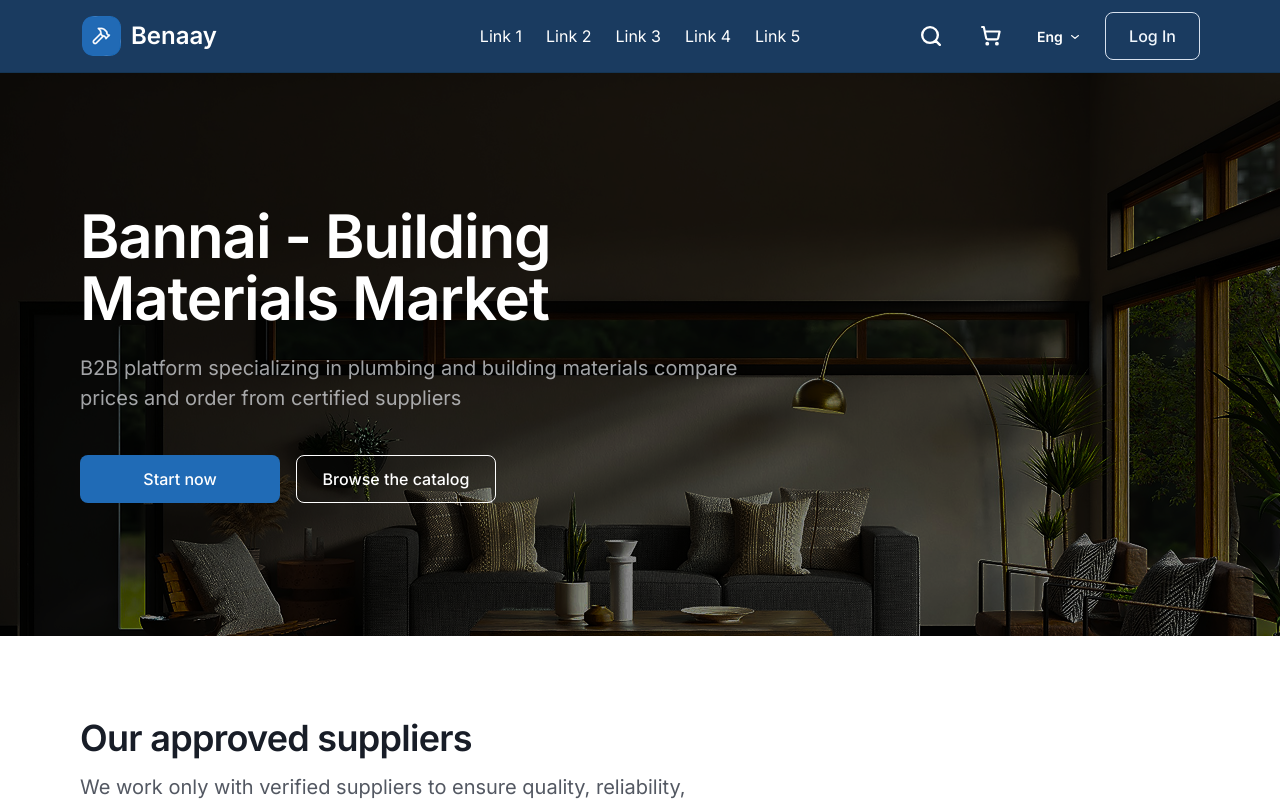
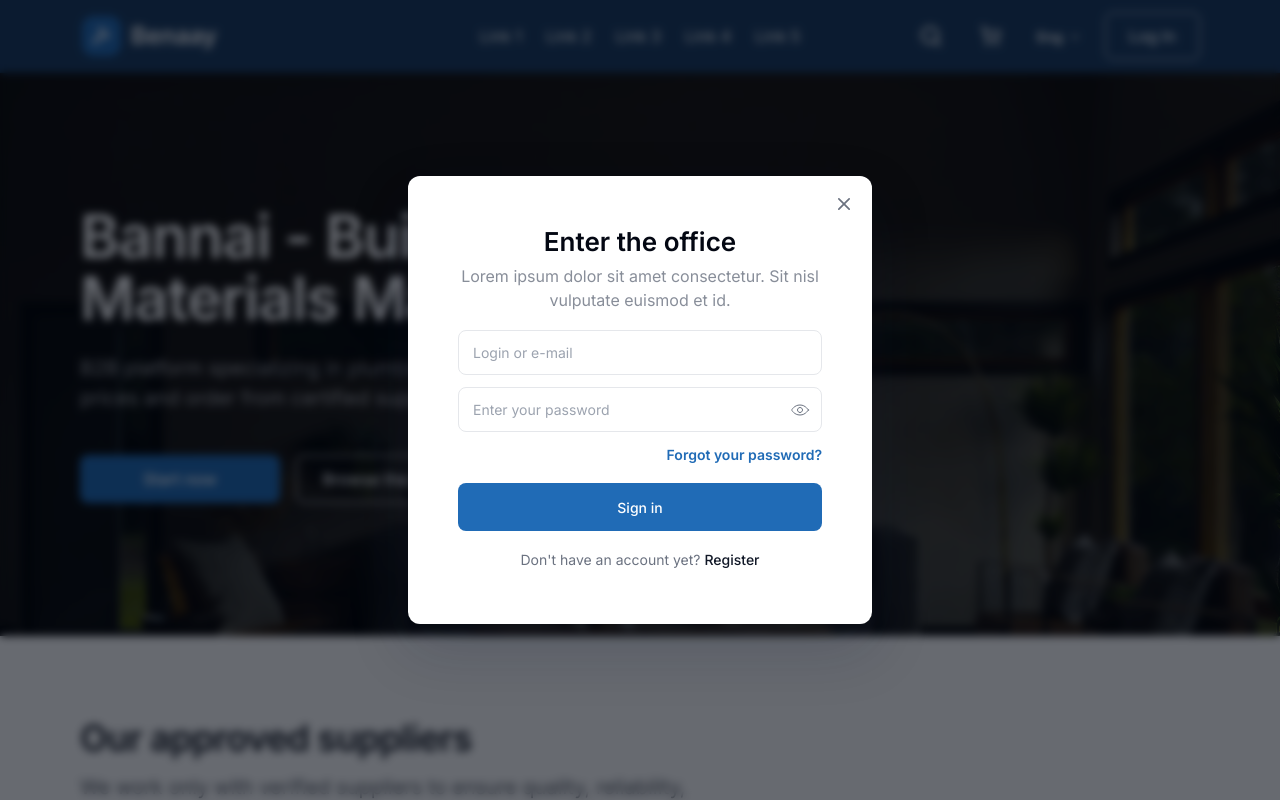
Before and after one commit to VlADOOSit/benaay-test, a React (Vite) app in the folder client/: page / in a window 1280 px wide. Both pictures are taken after a click on the button "Log In". Shown: the top 800 px of the page. Built offline with nearby package versions, Linux system fonts and the light colour scheme.

Commit message:
add login modal

```diff
--- a/client/src/components/Header/Header.jsx
+++ b/client/src/components/Header/Header.jsx
@@ -10,7 +10,7 @@ const NAV_LINKS = ['Link 1', 'Link 2', 'Link 3', 'Link 4', 'Link 5'];
 
 const LANGUAGES = ['English', 'Arabic'];
 
-function Header() {
+function Header({ onLoginClick }) {
   const [isSearchOpen, setIsSearchOpen] = useState(false);
   const [isLanguageOpen, setIsLanguageOpen] = useState(false);
   const [activeLanguage, setActiveLanguage] = useState('English');
@@ -139,7 +139,7 @@ function Header() {
               ) : null}
             </div>
 
-            <button type="button" className="header__login">
+            <button type="button" className="header__login" onClick={onLoginClick}>
               Log In
             </button>
           </div>
--- /dev/null
+++ b/client/src/components/LoginModal/LoginModal.css
@@ -0,0 +1,226 @@
+.login-overlay {
+  position: fixed;
+  inset: 0;
+  background-color: rgba(3, 7, 18, 0.6);
+  backdrop-filter: blur(4px);
+  -webkit-backdrop-filter: blur(4px);
+  display: flex;
+  align-items: center;
+  justify-content: center;
+  padding: 24px;
+  box-sizing: border-box;
+  z-index: 1000;
+  opacity: 0;
+  animation: overlay-fade-in 180ms ease-out forwards;
+}
+
+.login-overlay.is-closing {
+  animation: overlay-fade-out 180ms ease-in forwards;
+}
+
+.login-modal {
+  width: 464px;
+  height: 448px;
+  background-color: #ffffff;
+  border-radius: 12px;
+  box-shadow: 0 24px 60px rgba(15, 23, 42, 0.18);
+  position: relative;
+  display: flex;
+  align-items: center;
+  justify-content: center;
+  padding: 32px 50px 36px;
+  box-sizing: border-box;
+  opacity: 0;
+  transform: translateY(8px) scale(0.98);
+  animation: modal-pop-in 180ms ease-out forwards;
+}
+
+.login-modal.is-closing {
+  animation: modal-pop-out 180ms ease-in forwards;
+}
+
+.login-modal__close {
+  position: absolute;
+  top: 16px;
+  right: 16px;
+  width: 24px;
+  height: 24px;
+  border-radius: 50%;
+  display: inline-flex;
+  align-items: center;
+  justify-content: center;
+  color: #6b7280;
+  text-decoration: none;
+  background: transparent;
+  border: none;
+  font-size: 20px;
+  line-height: 1;
+  cursor: pointer;
+}
+
+.login-modal__close-icon {
+  width: 24px;
+  height: 24px;
+}
+
+.login-modal__content {
+  width: 364px;
+  display: flex;
+  flex-direction: column;
+  align-items: stretch;
+  gap: 18px;
+}
+
+.login-modal__header {
+  display: flex;
+  flex-direction: column;
+  gap: 6px;
+  text-align: center;
+}
+
+.login-modal__title {
+  margin: 0;
+  font-size: 26px;
+  line-height: 125%;
+  font-weight: 600;
+  color: #030712;
+}
+
+.login-modal__subtitle {
+  margin: 0;
+  font-size: 16px;
+  line-height: 150%;
+  color: #6b7280;
+  opacity: 0.8;
+}
+
+.login-modal__form {
+  display: flex;
+  flex-direction: column;
+  gap: 12px;
+}
+
+.login-modal__input {
+  width: 100%;
+  height: 45px;
+  border-radius: 8px;
+  border: 1px solid #e5e7eb;
+  background-color: #ffffff;
+  padding: 0 14px;
+  font-size: 14px;
+  line-height: 1;
+  color: #111827;
+  box-sizing: border-box;
+}
+
+.login-modal__input::placeholder {
+  color: #9ca3af;
+}
+
+.login-modal__input-wrap {
+  position: relative;
+  width: 100%;
+}
+
+.login-modal__input-wrap .login-modal__input {
+  padding-right: 40px;
+}
+
+.login-modal__icon {
+  position: absolute;
+  right: 12px;
+  top: 50%;
+  transform: translateY(-50%);
+  display: inline-flex;
+  align-items: center;
+  justify-content: center;
+  width: 20px;
+  height: 20px;
+  padding: 0;
+  border: none;
+  background: transparent;
+  cursor: pointer;
+}
+
+.login-modal__icon-image {
+  width: 20px;
+  height: 20px;
+  display: block;
+}
+
+.login-modal__forgot {
+  align-self: flex-end;
+  font-size: 14px;
+  line-height: 150%;
+  color: #206bb6;
+  font-weight: 600;
+  text-decoration: none;
+}
+
+.login-modal__button {
+  width: 100%;
+  height: 48px;
+  border-radius: 8px;
+  background-color: #206bb6;
+  color: #ffffff;
+  font-size: 14px;
+  font-weight: 500;
+  display: inline-flex;
+  align-items: center;
+  justify-content: center;
+  text-decoration: none;
+}
+
+.login-modal__register {
+  margin: 0;
+  font-size: 14px;
+  line-height: 150%;
+  color: #6b7280;
+  text-align: center;
+}
+
+.login-modal__register-link {
+  color: #111827;
+  font-weight: 500;
+  text-decoration: none;
+}
+
+@keyframes overlay-fade-in {
+  from {
+    opacity: 0;
+  }
+  to {
+    opacity: 1;
+  }
+}
+
+@keyframes overlay-fade-out {
+  from {
+    opacity: 1;
+  }
+  to {
+    opacity: 0;
+  }
+}
+
+@keyframes modal-pop-in {
+  from {
+    opacity: 0;
+    transform: translateY(8px) scale(0.98);
+  }
+  to {
+    opacity: 1;
+    transform: translateY(0) scale(1);
+  }
+}
+
+@keyframes modal-pop-out {
+  from {
+    opacity: 1;
+    transform: translateY(0) scale(1);
+  }
+  to {
+    opacity: 0;
+    transform: translateY(8px) scale(0.98);
+  }
+}
--- /dev/null
+++ b/client/src/components/LoginModal/LoginModal.jsx
@@ -0,0 +1,79 @@
+import { useState } from 'react';
+import cancelIcon from '../../assets/icons/cancel.svg';
+import eyeIcon from '../../assets/icons/eye.svg';
+import './LoginModal.css';
+
+function LoginModal({ onClose }) {
+  const [isPasswordVisible, setIsPasswordVisible] = useState(false);
+  const [isClosing, setIsClosing] = useState(false);
+
+  const handleClose = () => {
+    setIsClosing(true);
+    setTimeout(() => {
+      onClose?.();
+    }, 180);
+  };
+
+  return (
+    <div className={`login-overlay ${isClosing ? 'is-closing' : ''}`}>
+      <div
+        className={`login-modal ${isClosing ? 'is-closing' : ''}`}
+        role="dialog"
+        aria-modal="true"
+        aria-label="Login"
+      >
+        <button type="button" className="login-modal__close" onClick={handleClose} aria-label="Close">
+          <img src={cancelIcon} alt="" className="login-modal__close-icon" />
+        </button>
+        <div className="login-modal__content">
+          <div className="login-modal__header">
+            <h2 className="login-modal__title">Enter the office</h2>
+            <p className="login-modal__subtitle">
+              Lorem ipsum dolor sit amet consectetur. Sit nisl vulputate euismod et id.
+            </p>
+          </div>
+          <div className="login-modal__form">
+            <input
+              className="login-modal__input"
+              type="email"
+              id="login-email"
+              name="email"
+              placeholder="Login or e-mail"
+            />
+            <div className="login-modal__input-wrap">
+              <input
+                className="login-modal__input"
+                type={isPasswordVisible ? 'text' : 'password'}
+                id="login-password"
+                name="password"
+                placeholder="Enter your password"
+              />
+                <button
+                  type="button"
+                  className="login-modal__icon"
+                  aria-label={isPasswordVisible ? 'Hide password' : 'Show password'}
+                  onClick={() => setIsPasswordVisible((prev) => !prev)}
+                >
+                  <img src={eyeIcon} alt="" className="login-modal__icon-image" />
+                </button>
+              </div>
+            <a className="login-modal__forgot" href="#">
+              Forgot your password?
+            </a>
+          </div>
+          <a className="login-modal__button" href="#">
+            Sign in
+          </a>
+          <p className="login-modal__register">
+            Don&apos;t have an account yet?{' '}
+            <a className="login-modal__register-link" href="#">
+              Register
+            </a>
+          </p>
+        </div>
+      </div>
+    </div>
+  );
+}
+
+export default LoginModal;
--- a/client/src/pages/HomePage/HomePage.css
+++ b/client/src/pages/HomePage/HomePage.css
@@ -1,3 +1,8 @@
+.login-page {
+  min-height: 100vh;
+  font-family: 'Inter', sans-serif;
+}
+
 .hero {
   width: 100%;
   height: 563px;
--- a/client/src/pages/HomePage/HomePage.jsx
+++ b/client/src/pages/HomePage/HomePage.jsx
@@ -1,18 +1,22 @@
+import { useState } from 'react';
 import Header from '../../components/Header/Header.jsx';
 import CategoryCard from '../../components/CategoryCard/CategoryCard.jsx';
 import FeatureCard from '../../components/FeatureCard/FeatureCard.jsx';
 import Footer from '../../components/Footer/Footer.jsx';
 import LogosMarquee from '../../components/LogosMarquee/LogosMarquee.jsx';
 import ReadyToGetStartedSection from '../../components/ReadyToGetStartedSection/ReadyToGetStartedSection.jsx';
+import LoginModal from '../../components/LoginModal/LoginModal.jsx';
 import deliveryIcon from '../../assets/feature-icons/icon-delivery.svg';
 import priceIcon from '../../assets/feature-icons/icon-price.svg';
 import laptopIcon from '../../assets/feature-icons/icon-laptop.svg';
 import './HomePage.css';
 
 function HomePage() {
+  const [isLoginOpen, setIsLoginOpen] = useState(false);
+
   return (
-    <main>
-      <Header />
+    <main className="login-page">
+      <Header onLoginClick={() => setIsLoginOpen(true)} />
       <section className="hero">
         <div className="hero__content">
           <div className="hero__text-group">
@@ -105,6 +109,7 @@ function HomePage() {
       </section>
       <ReadyToGetStartedSection />
       <Footer />
+      {isLoginOpen ? <LoginModal onClose={() => setIsLoginOpen(false)} /> : null}
     </main>
   );
 }
```
Also changed, not shown: client/src/assets/icons/cancel.svg (added), client/src/assets/icons/eye.svg (added).
